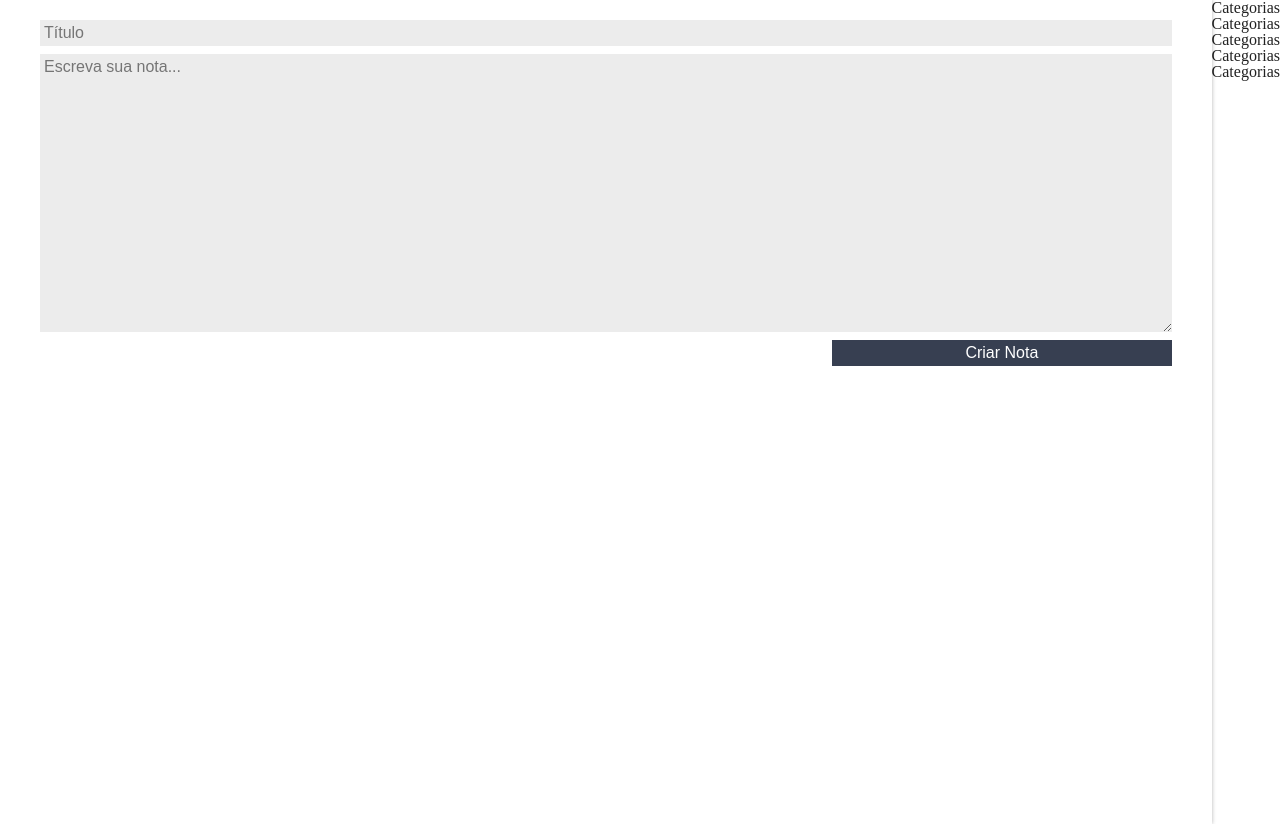
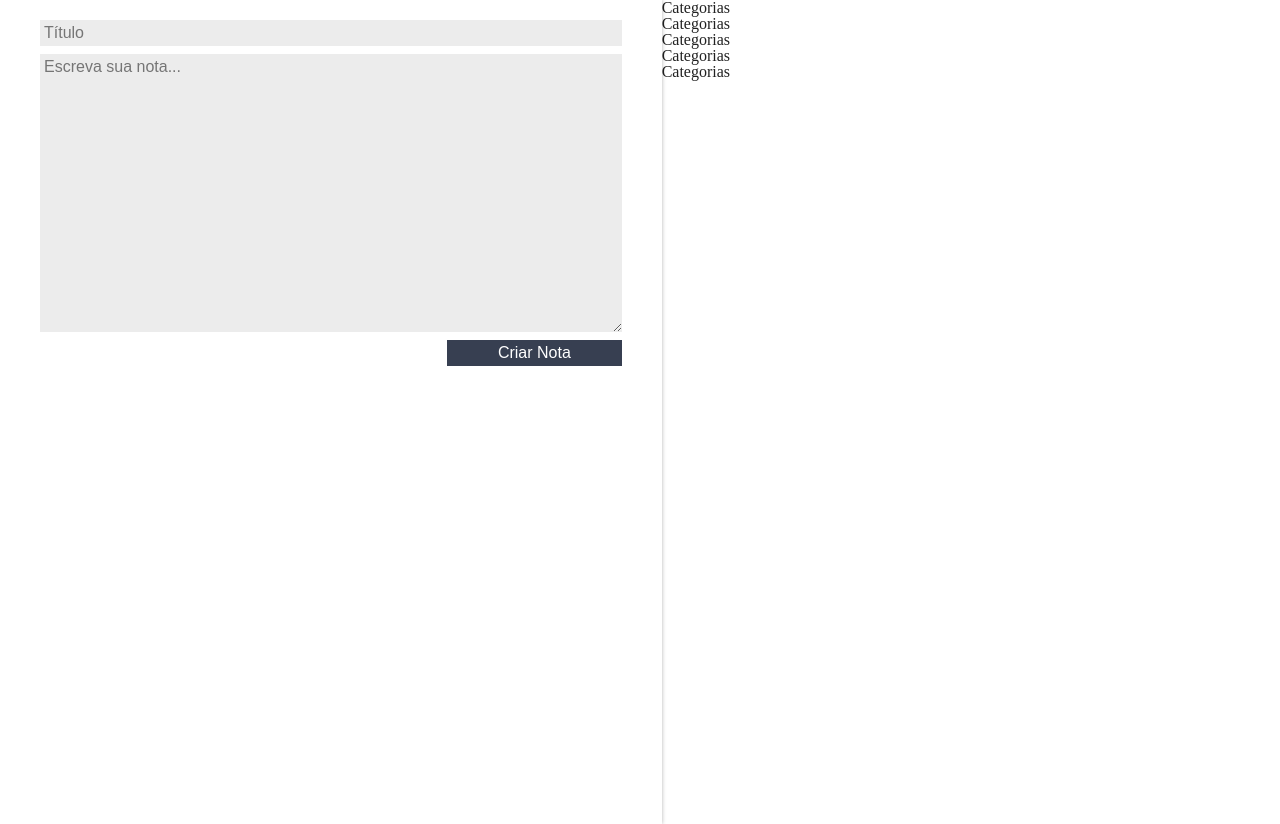
Before and after one commit to danielemaraschin/React-Component-Lifecycle, a React (Create React App) app: page / in a window 1280 px wide. Built offline with nearby package versions, Linux system fonts and the light colour scheme; the HTML template or start-up script is replaced by a standard one.

Commit message:
working with CSS

```diff
--- a/src/App.js
+++ b/src/App.js
@@ -33,7 +33,7 @@ class App extends Component {
     return (
       <section className="conteudo">
         <FormularioCadastro criarNota={this.criarNota.bind(this)}/>
-        <main>
+        <main className="conteudo-principal">
           <ListaDeCategorias
           />
           <ListaDeNotas
--- a/src/assets/App.css
+++ b/src/assets/App.css
@@ -1,5 +1,9 @@
 .conteudo {
   display: flex;
+}
+
+.conteudo-principal{
+  flex-grow: 3;
 }
 
 :root {
```
Also changed, not shown: 1 other file (tests, documents, lock files or other folders).
